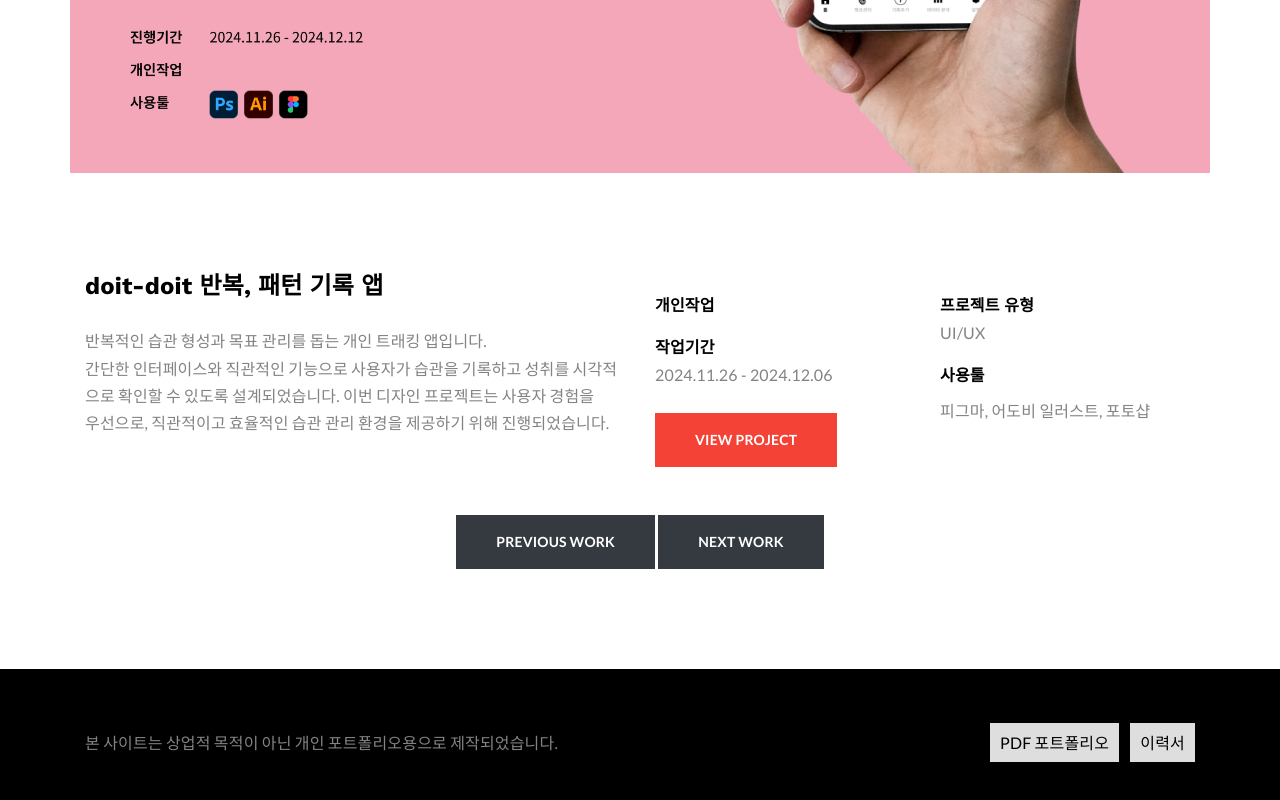
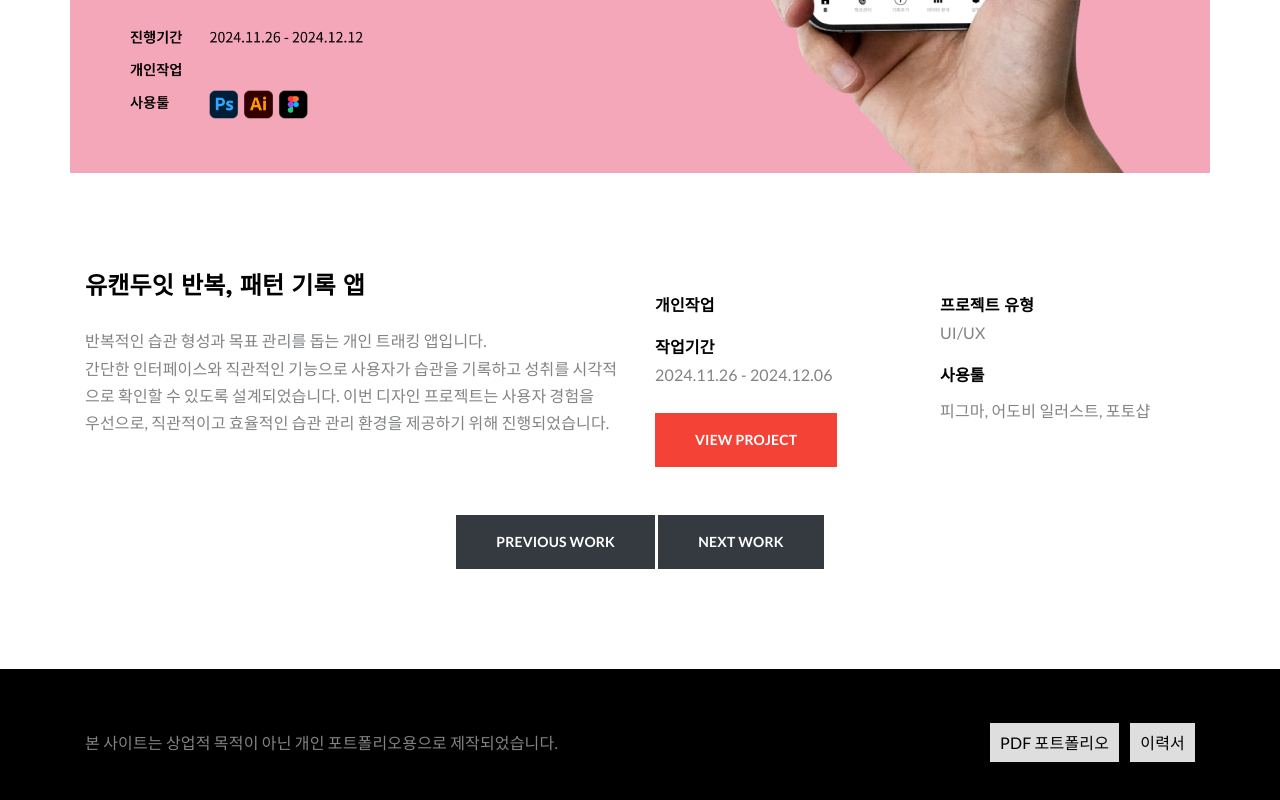
Before and after one commit to jeongwon-o-o/portfolio2, a plain HTML site: page portfolio-single4.html in a window 1280 px wide. Shown: the part 651-1451 px from the top of the page. Drawn offline with nearby package versions, Linux system fonts and the light colour scheme; some packages are replaced by stand-ins of ours.

Commit message:
Update portfolio-single4.html

```diff
--- a/portfolio-single4.html
+++ b/portfolio-single4.html
@@ -78,7 +78,7 @@
 		<div class="row mt-5">
 			<div class="col-lg-6">
 				<div class="project-info">
-					<h3 class="mb-4">doit-doit 반복, 패턴 기록 앱</h3>
+					<h3 class="mb-4">유캔두잇 반복, 패턴 기록 앱</h3>
 					<p>반복적인 습관 형성과 목표 관리를 돕는 개인 트래킹 앱입니다. <br>간단한 인터페이스와 직관적인 기능으로 사용자가 습관을 기록하고 성취를 시각적으로 확인할 수 있도록 설계되었습니다.
 						이번 디자인 프로젝트는 사용자 경험을 <br>우선으로, 직관적이고 효율적인 습관 관리 환경을 제공하기 위해 진행되었습니다.
 						</p>
```
